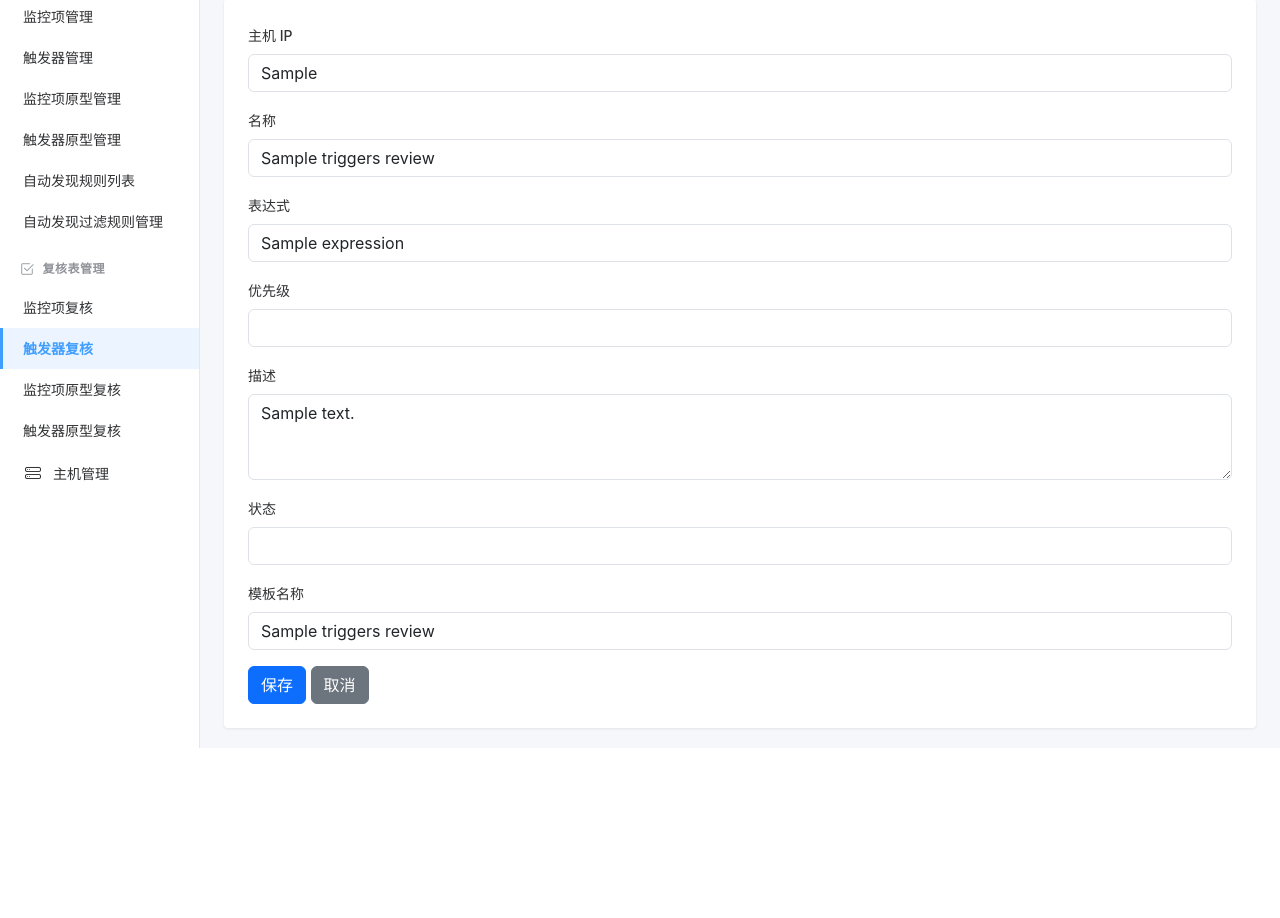
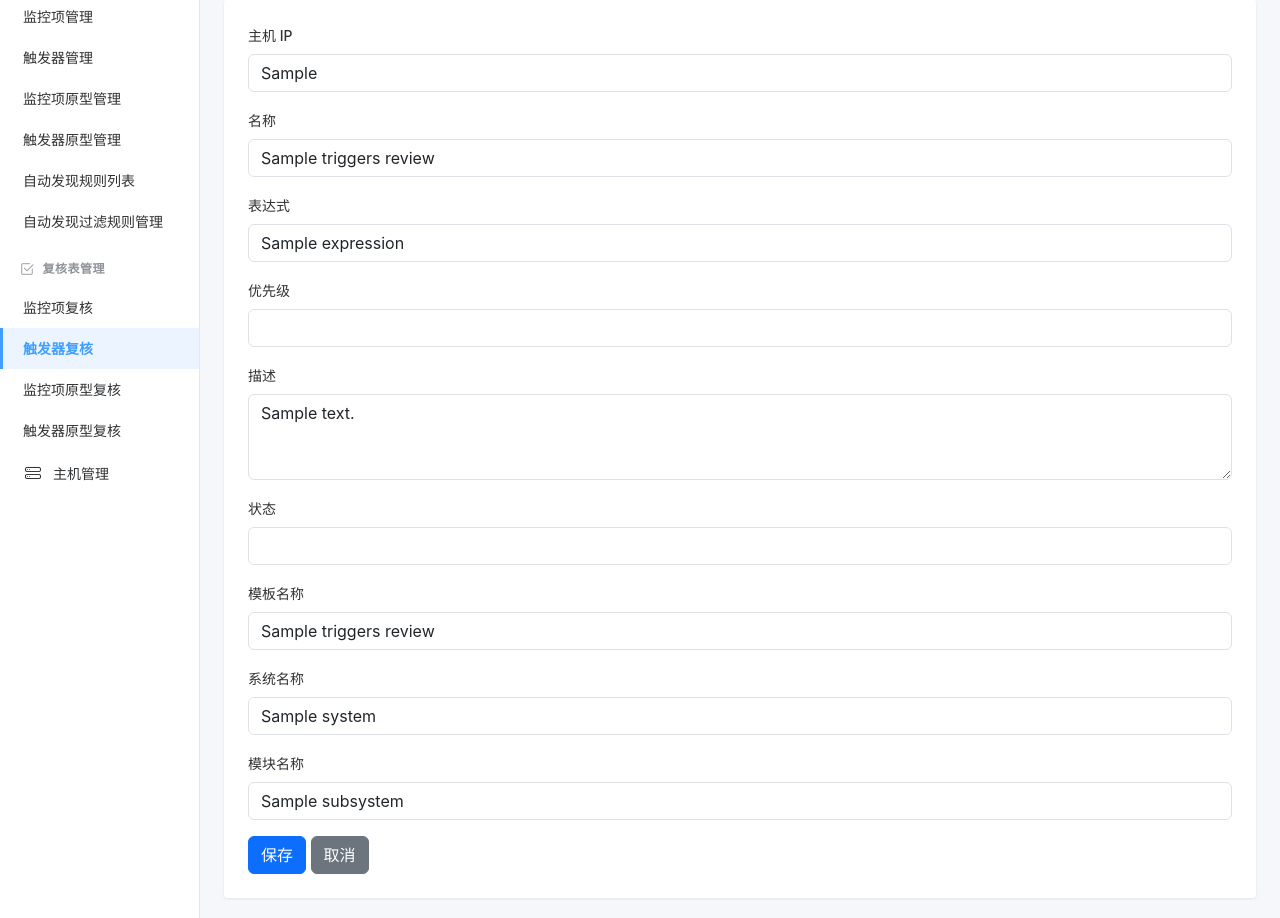
Before and after one commit to i-f2/zabbix_mac, a Flask app: page /trigger-review/edit/1 in a window 1280 px wide. Shown: the part 161-1079 px from the top of the page. Before the commit the page ends 909 px from the top, so only its background shows below. Run offline with Flask 3, Linux system fonts and the light colour scheme; a database or web service that is not in the repository returns one stand-in record (values such as "Sample title"); some libraries are stand-ins or nearby versions.

Commit message:
fix(review): add missing system and subsystem fields in review modals and edit forms
- POST /item-review/add: write system/subsystem to items_review (items has no
  these columns)
- POST /trigger-review/add: write system/subsystem to both triggers and
  triggers_review (both tables have these columns)
- POST /trigger-review/edit: include system/subsystem in UPDATE
- items_review.html modal: add system/subsystem input fields
- triggers_review.html modal: add system/subsystem input fields
- edit_trigger_review.html: add system/subsystem input fields

Co-Authored-By: Claude Opus 4.8 <noreply@anthropic.com>

```diff
--- a/app.py
+++ b/app.py
@@ -1056,11 +1056,13 @@ def add_item_from_review():
         history = request.form.get('history', 7)
         trends = request.form.get('trends', 365)
         status = request.form.get('status', 0)
+        system = request.form.get('system', '').strip() or None
+        subsystem = request.form.get('subsystem', '').strip() or None
         master_item = request.form.get('master_item') or None
         preprocessing = request.form.get('preprocessing') or None
 
         with conn.cursor() as cur:
-            # 1. 写入主表 items，返回新 ID
+            # 1. 写入主表 items，返回新 ID（items 表无 system/subsystem 字段）
             cur.execute("""
                 INSERT INTO items (item_key, name, type, value_type, delay, description, units,
                                    multiplier, delta, history, trends, status, template_name,
@@ -1072,17 +1074,19 @@ def add_item_from_review():
                    master_item, preprocessing))
             new_item_id = cur.fetchone()[0]
 
-            # 2. 写入复核表 items_review
+            # 2. 写入复核表 items_review（含 system/subsystem）
             cur.execute("""
                 INSERT INTO items_review (
                     item_id, host_ip, item_key, name, type, value_type, delay,
                     description, units, multiplier, delta, history, trends,
                     status, template_name, master_item, preprocessing,
+                    system, subsystem,
                     modified, confirmed, status_verification
-                ) VALUES (%s, %s, %s, %s, %s, %s, %s, %s, %s, %s, %s, %s, %s, %s, %s, %s, %s, %s, %s, %s)
+                ) VALUES (%s, %s, %s, %s, %s, %s, %s, %s, %s, %s, %s, %s, %s, %s, %s, %s, %s, %s, %s, %s, %s, %s)
             """, (new_item_id, host_ip, item_key, name, type_val, value_type, delay,
                    description, units, multiplier, delta, history, trends, status,
                    template_name, master_item, preprocessing,
+                   system, subsystem,
                    False, False, 'pending'))
 
         conn.commit()
@@ -1199,6 +1203,8 @@ def edit_trigger_review(review_id):
         # 可选字段
         description = request.form.get('description')
         status = request.form.get('status', 0)
+        system = request.form.get('system', '').strip() or None
+        subsystem = request.form.get('subsystem', '').strip() or None
 
         # 更新数据
         try:
@@ -1206,9 +1212,11 @@ def edit_trigger_review(review_id):
                 cur.execute("""
                     UPDATE triggers_review SET name = %s, expression = %s, priority = %s,
                                            description = %s, status = %s, template_name = %s,
-                                           host_ip = %s, modified = true
+                                           host_ip = %s, system = %s, subsystem = %s,
+                                           modified = true
                     WHERE id = %s
-                """, (name, expression, priority, description, status, template_name, host_ip, review_id))
+                """, (name, expression, priority, description, status, template_name,
+                      host_ip, system, subsystem, review_id))
             conn.commit()
             flash('记录更新成功')
             return redirect(url_for('triggers_review'))
@@ -1263,25 +1271,29 @@ def add_trigger_from_review():
 
         description = request.form.get('description')
         status = request.form.get('status', 0)
+        system = request.form.get('system', '').strip() or None
+        subsystem = request.form.get('subsystem', '').strip() or None
 
         with conn.cursor() as cur:
-            # 1. 写入主表 triggers，返回新 ID
+            # 1. 写入主表 triggers（triggers 表有 system/subsystem 字段）
             cur.execute("""
-                INSERT INTO triggers (name, expression, priority, description, status, template_name)
-                VALUES (%s, %s, %s, %s, %s, %s)
+                INSERT INTO triggers (name, expression, priority, description, status, template_name, system, subsystem)
+                VALUES (%s, %s, %s, %s, %s, %s, %s, %s)
                 RETURNING id
-            """, (name, expression, priority, description, status, template_name))
+            """, (name, expression, priority, description, status, template_name, system, subsystem))
             new_trigger_id = cur.fetchone()[0]
 
-            # 2. 写入复核表 triggers_review
+            # 2. 写入复核表 triggers_review（含 system/subsystem）
             cur.execute("""
                 INSERT INTO triggers_review (
                     trigger_id, host_ip, name, expression, priority, description,
                     status, template_name,
+                    system, subsystem,
                     modified, confirmed, status_verification
-                ) VALUES (%s, %s, %s, %s, %s, %s, %s, %s, %s, %s, %s)
+                ) VALUES (%s, %s, %s, %s, %s, %s, %s, %s, %s, %s, %s, %s, %s)
             """, (new_trigger_id, host_ip, name, expression, priority, description,
                    status, template_name,
+                   system, subsystem,
                    False, False, 'pending'))
 
         conn.commit()
--- a/templates/edit_trigger_review.html
+++ b/templates/edit_trigger_review.html
@@ -33,6 +33,14 @@
             <label for="template_name" class="form-label">模板名称</label>
             <input type="text" class="form-control" id="template_name" name="template_name" value="{{ trigger.template_name }}" required>
         </div>
+        <div class="mb-3">
+            <label for="system" class="form-label">系统名称</label>
+            <input type="text" class="form-control" id="system" name="system" value="{{ trigger.system or '' }}">
+        </div>
+        <div class="mb-3">
+            <label for="subsystem" class="form-label">模块名称</label>
+            <input type="text" class="form-control" id="subsystem" name="subsystem" value="{{ trigger.subsystem or '' }}">
+        </div>
         <button type="submit" class="btn btn-primary">保存</button>
         <a href="{{ url_for('triggers_review') }}" class="btn btn-secondary">取消</a>
     </form>
```
Also changed, not shown: templates/items_review.html (+10 -0 lines), templates/triggers_review.html (+10 -0 lines).
